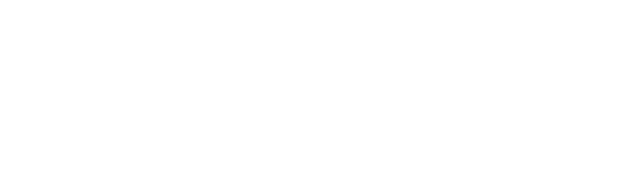
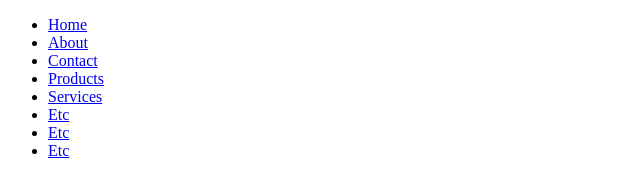
Before and after one commit to tjstalcup/workshop-example, a plain HTML site: page index.html in a window 1280 px wide. Shown: the whole page, without its empty margins (0-640 px from the left). Drawn offline with Linux system fonts and the light colour scheme.

Commit message:
Added nav

```diff
--- a/index.html
+++ b/index.html
@@ -5,6 +5,19 @@
 	<title>Document</title>
 </head>
 <body>
-
+	<div class="container">
+		<nav>
+			<ul>
+				<li><a href="#">Home</a></li>
+				<li><a href="#">About</a></li>
+				<li><a href="#">Contact</a></li>
+				<li><a href="#">Products</a></li>
+				<li><a href="#">Services</a></li>
+				<li><a href="#">Etc</a></li>
+				<li><a href="#">Etc</a></li>
+				<li><a href="#">Etc</a></li>
+			</ul>
+		</nav>
+	</div>
 </body>
 </html>
```
